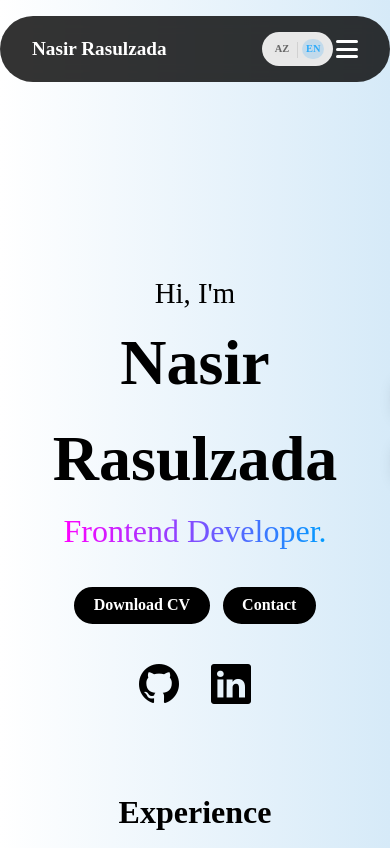
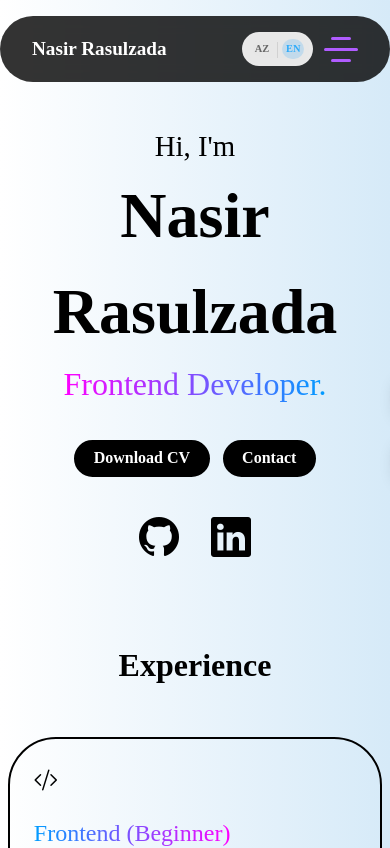
Before and after one commit to nesirresulzade/ReactwithMyPortfolio, a React (Vite) app: page / in a window 390 px wide. Shown: the top 848 px of the page. Built offline with nearby package versions, Linux system fonts and the light colour scheme.

Commit message:
menuIcon-update-bug-fixed and experience img change

```diff
--- a/src/companentler/Experience.jsx
+++ b/src/companentler/Experience.jsx
@@ -1,6 +1,6 @@
 import React, { useContext } from 'react';
 import '../style/experience.css';
-import MyPicture from "../image/myImage.jpg"
+import MyPicture from "../image/nasirPP.jpg"
 import { LanguageContext } from '../App';
 import ElectricBorder from './ElectricBorder';
 
--- a/src/companentler/Navbar.jsx
+++ b/src/companentler/Navbar.jsx
@@ -109,11 +109,20 @@ function Navbar() {
 
       <div className="header-right">
         <LanguageSwitcher currentLanguage={currentLanguage} onLanguageChange={onLanguageChange} />
-        <div className={`menu-icon ${isActive ? 'active' : ''}`} onClick={toggleMenu} data-aos="fade-left" data-aos-delay="500">
-          <span></span>
-          <span></span>
-          <span></span>
-        </div>
+
+        {/* Controlled checkbox toggle for mobile/tablet menu (hidden on desktop) */}
+        <input
+          type="checkbox"
+          id="nav-checkbox"
+          checked={isActive}
+          onChange={(e) => setIsActive(e.target.checked)}
+        />
+        <label htmlFor="nav-checkbox" className="toggle" data-aos="fade-left" data-aos-delay="500">
+          <div className="bars" id="bar1"></div>
+          <div className="bars" id="bar2"></div>
+          <div className="bars" id="bar3"></div>
+        </label>
+
         <button className="visit-btn" data-aos="fade-left" data-aos-delay="700">
           <a href="https://github.com/nesirresulzade">{translations.visitGitHub}</a>
         </button>
--- a/src/style/Navbar.css
+++ b/src/style/Navbar.css
@@ -132,6 +132,16 @@ li a:hover::before {
     z-index: 1001;
 }
 
+/* Hide new toggle by default (desktop) */
+.toggle {
+    display: none;
+}
+
+/* Ensure checkbox is hidden by default */
+#nav-checkbox {
+    display: none;
+}
+
 .menu-icon span {
     display: block;
     width: 100%;
@@ -165,9 +175,73 @@ li a:hover::before {
 
 /* ---------- MEDIA QUERIES ---------- */
 @media(max-width:1024px) {
-    header .menu-icon {
-        display: flex;
-    }
+        header .menu-icon {
+                display: none; /* hide old icon implementation on mobile/tablet */
+        }
+
+        /* New animated toggle (from Uiverse sample) */
+        #nav-checkbox {
+            display: none;
+        }
+
+        .toggle {
+            position: relative;
+            width: 34px;
+            height: 34px;
+            cursor: pointer;
+            display: flex;
+            flex-direction: column;
+            align-items: center;
+            justify-content: center;
+            gap: 8px;
+            margin-left: 0.5rem; /* left spacing */
+            transition-duration: .5s;
+            -webkit-tap-highlight-color: transparent;
+        }
+
+        .bars {
+            width: 100%;
+            height: 3px;
+            background-color: rgb(176, 92, 255);
+            border-radius: 4px;
+            transition: all 0.4s ease;
+        }
+
+        #bar2 {
+            transition-duration: .8s;
+        }
+
+        #bar1,#bar3 {
+            width: 60%;
+        }
+
+        /* When checked, animate into X */
+        #nav-checkbox:checked + .toggle .bars {
+            position: absolute;
+            transition-duration: .5s;
+        }
+
+        #nav-checkbox:checked + .toggle #bar2 {
+            transform: scaleX(0);
+            transition-duration: .5s;
+        }
+
+        #nav-checkbox:checked + .toggle #bar1 {
+            width: 100%;
+            transform: rotate(45deg);
+            transition-duration: .5s;
+        }
+
+        #nav-checkbox:checked + .toggle #bar3 {
+            width: 100%;
+            transform: rotate(-45deg);
+            transition-duration: .5s;
+        }
+
+        #nav-checkbox:checked + .toggle {
+            transition-duration: .5s;
+            transform: rotate(180deg);
+        }
 
 
 
--- a/src/style/about.css
+++ b/src/style/about.css
@@ -3,6 +3,40 @@
     align-items: center;
     justify-content: center;
     margin-top: 4rem; /* Üstdən məsafə artırıldı */
+}
+
+/* Desktop: center the section in the viewport and remove extra top margin */
+@media (min-width: 1025px) {
+    .about {
+        margin-top: 0;
+        min-height: 100vh;
+    }
+
+    .about .about-container {
+        align-items: center;
+        justify-content: center;
+    }
+
+    .info-box {
+        margin-top: 0;
+    }
+}
+
+/* Tablet: center the section vertically for medium screens */
+@media (min-width: 601px) and (max-width: 1024px) {
+    .about {
+        margin-top: 0;
+        min-height: 100vh;
+    }
+
+    .about .about-container {
+        align-items: center;
+        justify-content: center;
+    }
+
+    .info-box {
+        margin-top: 0;
+    }
 }
 
 .about .about-container {
@@ -140,8 +174,11 @@
 }
 
 @media(max-width:768px) {
-    .about-container {
-        flex-direction: column;
+}
+
+@media(max-width:600px) {
+        .about {
+                margin-top: 1rem;
         }
 
         .about-photo-card {
@@ -149,17 +186,7 @@
         }
 
         .info-box {
-        margin-top: 6rem;
-    }
-}
-
-@media(max-width:600px) {
-    .about-photo-card {
-        display: none;
-    }
-
-    .info-box {
-        margin-top: 7.5rem;
+                margin-top: 1.25rem;
         }
 }
 
@@ -169,7 +196,11 @@
     gap: 1rem;
   }
 
+    .about {
+        margin-top: 0.8rem;
+    }
+
     .info-box {
-    margin-top: 7rem;
+        margin-top: 1rem;
     }
 }
```
Also changed, not shown: src/image/mypp2.jpeg (deleted). Lines whose indentation alone changed are shown as unchanged.
